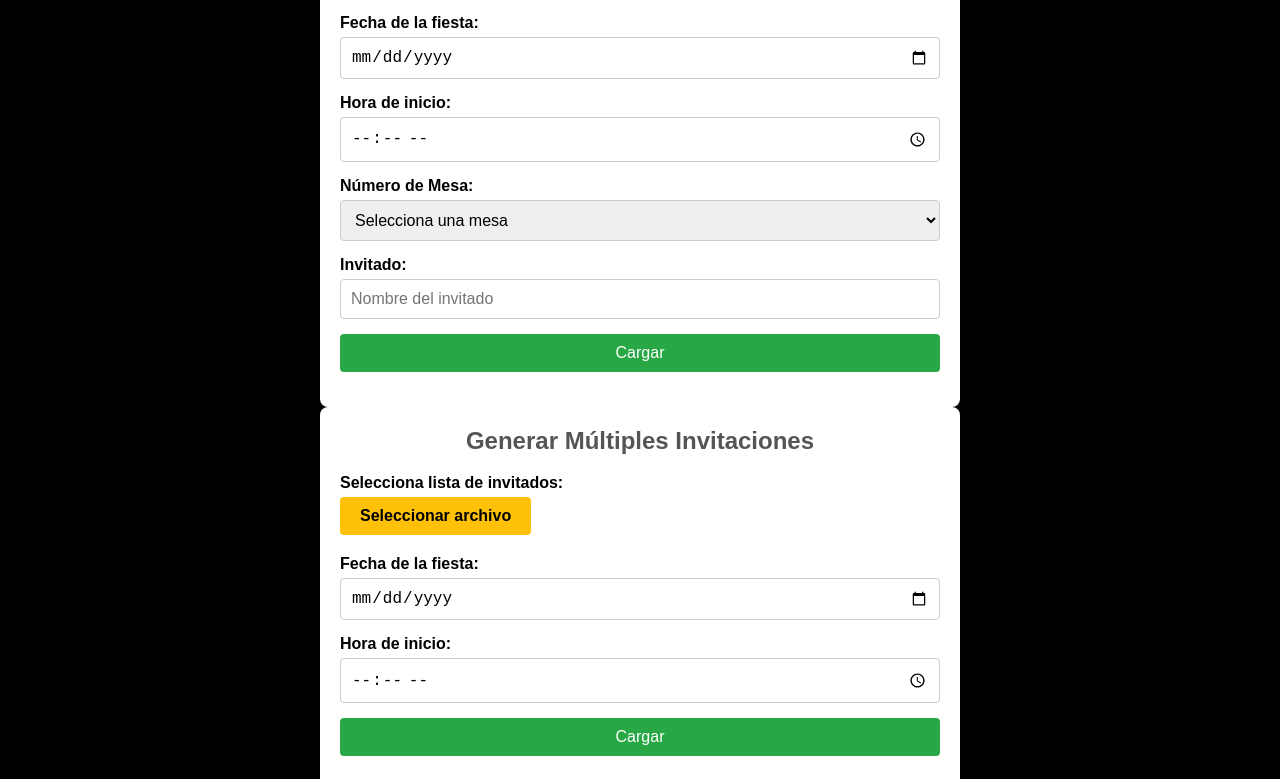
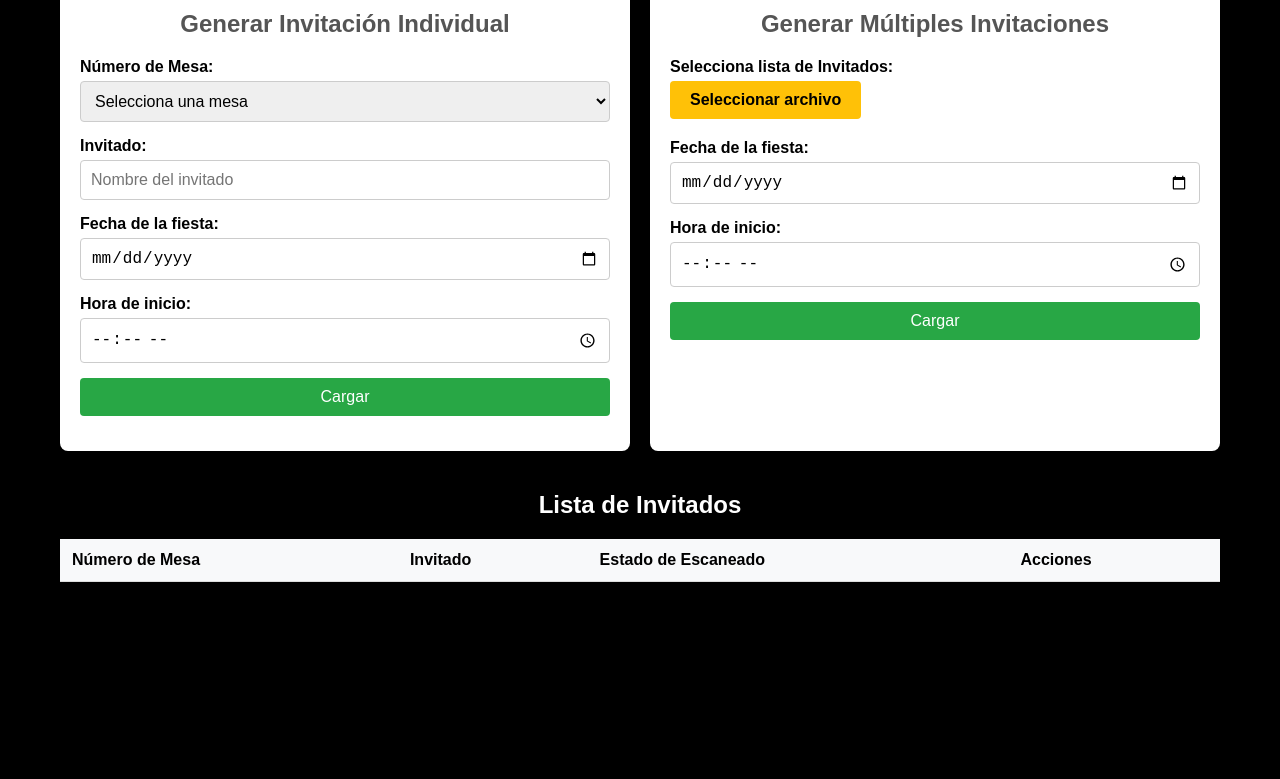
Before and after one commit to IguanaDisco/qr-mesas, a plain HTML site: page qr-generacion/index.html in a window 1280 px wide. Shown: the part 154-933 px from the top of the page. After the commit the page ends 800 px from the top, so only its background shows below. Drawn offline with Linux system fonts and the light colour scheme; no server answers.

Commit message:
prueba15

```diff
--- a/qr-generacion/index.html
+++ b/qr-generacion/index.html
@@ -13,40 +13,49 @@
     <div class="container">
         <h1>Generar Códigos QR y enlace de Invitación</h1>
 
+        <!-- Contenedor para ambos formularios -->
+        <div class="formularios-container">
             <!-- Formulario para generar invitación individual -->
-        <div class="formulario-container">
+            <div class="formulario">
                 <h2>Generar Invitación Individual</h2>
                 <form id="qr-form">
-                <label for="fecha-fiesta">Fecha de la fiesta:</label>
-                <input type="date" id="fecha-fiesta" required />
-                <label for="hora-fiesta">Hora de inicio:</label>
-                <input type="time" id="hora-fiesta" required />
                     <label for="numero-mesa">Número de Mesa:</label>
                     <select id="numero-mesa" required>
                         <option value="">Selecciona una mesa</option>
                     </select>
+
                     <label for="invitado">Invitado:</label>
                     <input type="text" id="invitado" placeholder="Nombre del invitado" required />
+
+                    <label for="fecha-fiesta">Fecha de la fiesta:</label>
+                    <input type="date" id="fecha-fiesta" required />
+
+                    <label for="hora-fiesta">Hora de inicio:</label>
+                    <input type="time" id="hora-fiesta" required />
+
                     <button type="submit">Cargar</button>
                 </form>
             </div>
 
             <!-- Formulario para importar Excel y generar múltiples invitaciones -->
-        <div class="formulario-container">
+            <div class="formulario">
                 <h2>Generar Múltiples Invitaciones</h2>
                 <form id="form-importar-excel">
-                <label for="archivo-excel">Selecciona lista de invitados:</label>
-                <!-- Nuevo contenedor para el input de archivo personalizado -->
+                    <label for="archivo-excel">Selecciona lista de Invitados:</label>
                     <div class="file-input-container">
                         <label for="archivo-excel" class="custom-file-button">Seleccionar archivo</label>
                         <input type="file" id="archivo-excel" accept=".xlsx, .csv" required />
                     </div>
+
                     <label for="fecha-fiesta-importar">Fecha de la fiesta:</label>
                     <input type="date" id="fecha-fiesta-importar" required />
+
                     <label for="hora-fiesta-importar">Hora de inicio:</label>
                     <input type="time" id="hora-fiesta-importar" required />
+
                     <button type="submit">Cargar</button>
                 </form>
+            </div>
         </div>
 
         <!-- Contenedor para la invitación generada -->
--- a/qr-generacion/styles-generator.css
+++ b/qr-generacion/styles-generator.css
@@ -24,28 +24,26 @@ h1, h2, h3 {
     box-sizing: border-box;
 }
 
-/* Estilos para los contenedores de los formularios */
-.formulario-container {
+/* Estilos para el contenedor de formularios */
+.formularios-container {
+    display: flex;
+    gap: 20px; /* Espacio entre los formularios */
+    margin-bottom: 20px;
+}
+
+/* Estilos para cada formulario */
+.formulario {
     background-color: #fff;
     padding: 20px;
     border-radius: 8px;
     box-shadow: 0 2px 4px rgba(0, 0, 0, 0.1);
-    margin-bottom: 40px; /* Margen inferior para separar los formularios */
-    width: 100%;
-    max-width: 600px; /* Ancho máximo para los formularios */
-    margin: 0 auto; /* Centrar horizontalmente */
-}
-
-/* Eliminar el margen inferior del último formulario para evitar espacio extra */
-.formulario-container:last-child {
-    margin-bottom: 20px; /* Margen inferior normal para el último formulario */
+    flex: 1; /* Ambos formularios ocupan el mismo espacio */
 }
 
 /* Estilos para los títulos de los formularios */
-.formulario-container h2 {
+.formulario h2 {
     margin-top: 0;
     color: #555;
-    text-align: center; /* Centrar el título del formulario */
 }
 
 /* Estilos para los inputs y botones */
@@ -80,7 +78,7 @@ button:hover {
     background-color: #218838;
 }
 
-/* Contenedor del input de archivo */
+/* Estilos para el botón personalizado de selección de archivo */
 .file-input-container {
     position: relative;
     margin-bottom: 15px;
```
Lines whose indentation alone changed are shown as unchanged.
